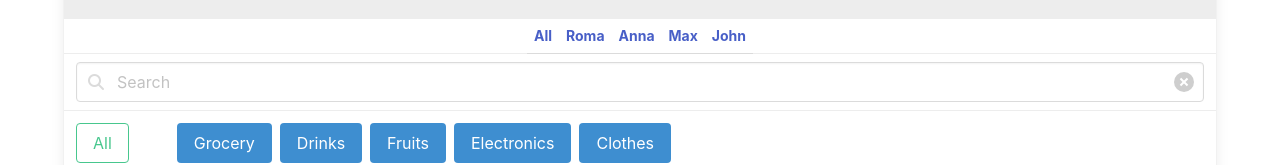
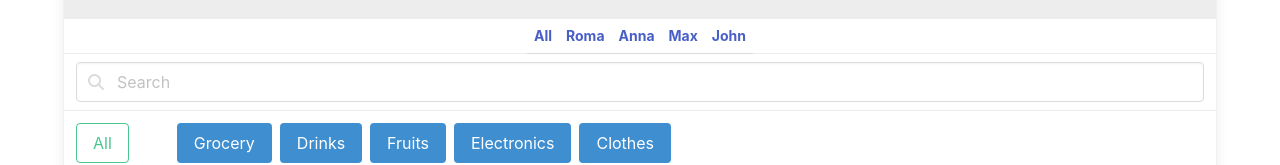
Before and after one commit to lesdyman/react__product-categories-practice, a React (Create React App) app: page / in a window 1280 px wide. Shown: the part 144-309 px from the top of the page. Built offline with nearby package versions, Linux system fonts and the light colour scheme.

Commit message:
add clearButton appars only when searchQuery is not empty

```diff
--- a/src/App.jsx
+++ b/src/App.jsx
@@ -113,7 +113,7 @@ export const App = () => {
                   </span>
 
                   <span className="icon is-right">
-                    {/* eslint-disable-next-line jsx-a11y/control-has-associated-label */}
+                    {searchQuery.length > 0 && (
                       <button
                         onClick={() => {
                           setVisibleList(products);
@@ -123,6 +123,7 @@ export const App = () => {
                         type="button"
                         className="delete"
                       />
+                    )}
                   </span>
                 </p>
               </div>
```
Lines whose indentation alone changed are shown as unchanged.
